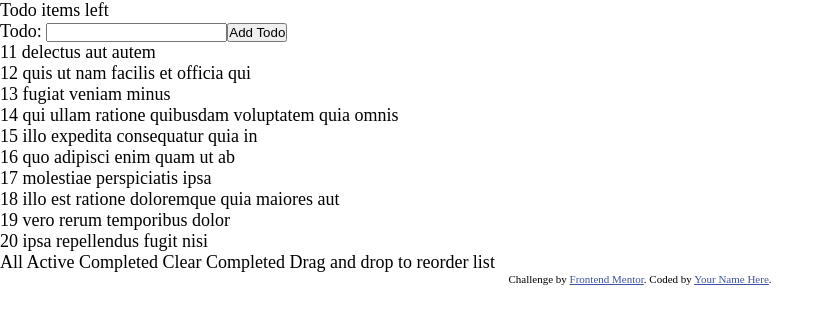
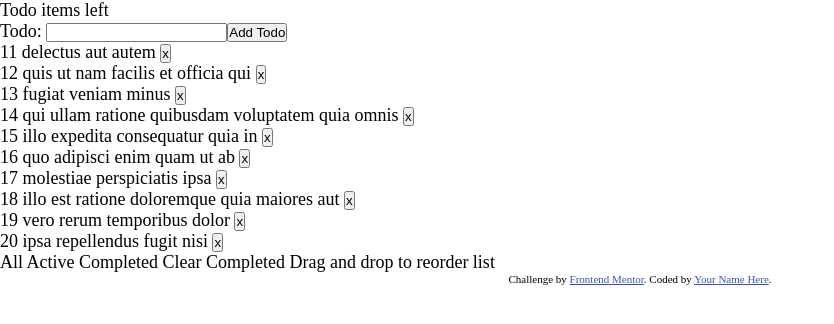
Before and after one commit to leopaul29/frontendmentor-todo-app-main, an Angular app in the folder frontendmentor-todo-app-main/: page / in a window 1280 px wide. Shown: the top 324 px of the page, without its empty margins (0-834 px from the left). Built offline with nearby package versions, Linux system fonts and the light colour scheme.

Commit message:
feat: delete todo

```diff
--- a/frontendmentor-todo-app-main/src/app/todo-list/todo-list.component.html
+++ b/frontendmentor-todo-app-main/src/app/todo-list/todo-list.component.html
@@ -12,5 +12,6 @@
 <ul class="heroes">
     <li *ngFor="let todo of todos">
         <span class="badge">{{todo.id}}</span> {{todo.name}}
+        <button class="delete" title="delete todo"(click)="delete(todo)">x</button>
     </li>
 </ul>
--- a/frontendmentor-todo-app-main/src/app/todo-list/todo-list.component.ts
+++ b/frontendmentor-todo-app-main/src/app/todo-list/todo-list.component.ts
@@ -23,7 +23,11 @@ export class TodoListComponent implements OnInit {
   add(name: string): void {
     name = name.trim();
     if (!name) { return; }
-    this.todos.push({ name } as Todo);
+    this.todos.push({name} as Todo);
+  }
+
+  delete(todo: Todo): void {
+    this.todos = this.todos.filter(t => t !== todo);
   }
 
 }
```
